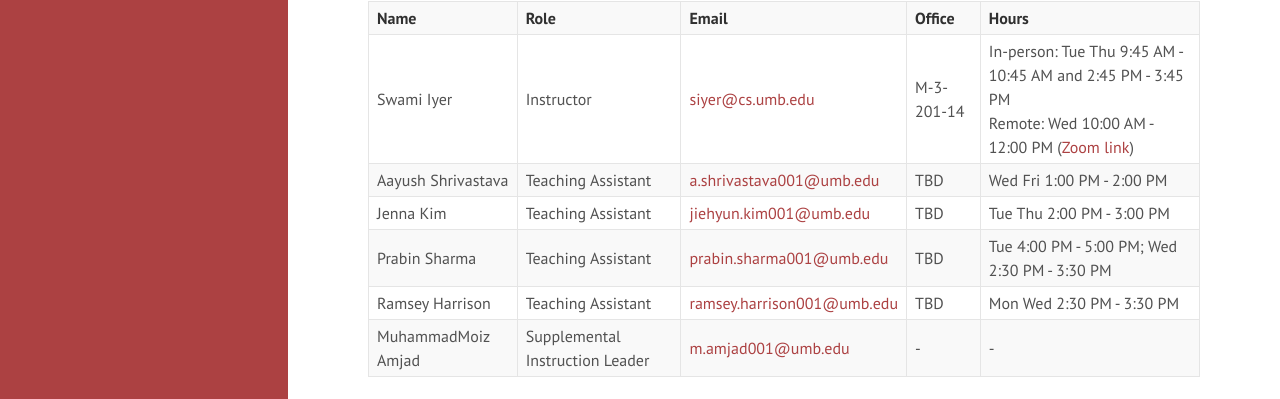
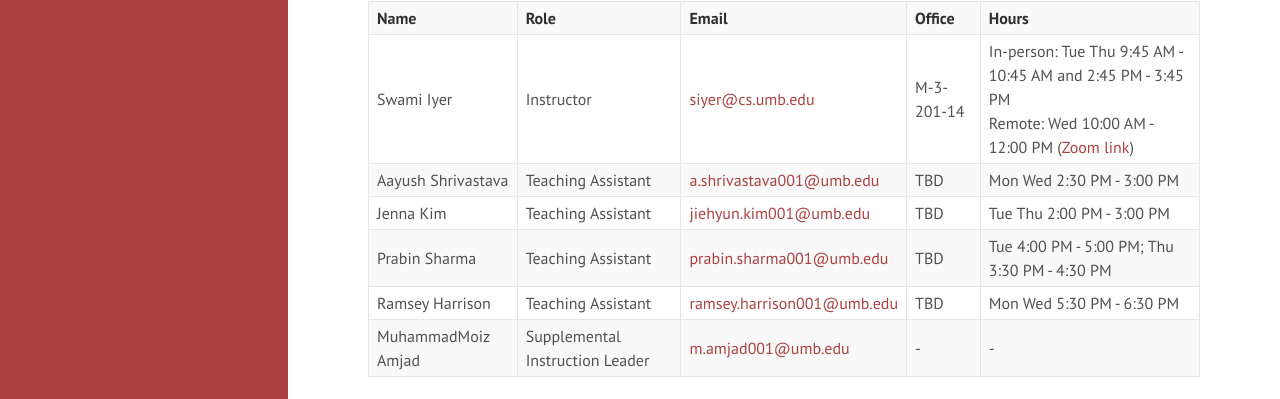
Before and after one commit to swamiiyer/swamiiyer.github.io, a Jekyll site: the page built from _pages/cs110/course_info.md, in a window 1280 px wide and 900 px high, scrolled down 415 px. Shown: the part 90-489 px from the top of the window. Built offline with Jekyll 4.4.1, drawn with Linux system fonts in a browser that asks for light colours.

Commit message:
minor changes

```diff
--- a/_pages/cs110/course_info.md
+++ b/_pages/cs110/course_info.md
@@ -17,10 +17,10 @@ This course meets [program outcome](https://www.cs.umb.edu/cs_bs) 1d (be profici
 
 | **Name** | **Role** | **Email** | **Office** | **Hours** |
 Swami Iyer | Instructor | [siyer@cs.umb.edu](siyer@cs.umb.edu) | M-3-201-14 | In-person: Tue Thu 9:45 AM - 10:45 AM and 2:45 PM - 3:45 PM <br/> Remote: Wed 10:00 AM - 12:00 PM ([Zoom link](https://umassboston.zoom.us/j/8790346943?pwd=N1VCR0RnbnJhNVpBZEprbmdFcVF0Zz09)) |
-Aayush Shrivastava | Teaching Assistant | [a.shrivastava001@umb.edu](a.shrivastava001@umb.edu) | TBD | Wed Fri 1:00 PM - 2:00 PM |
+Aayush Shrivastava | Teaching Assistant | [a.shrivastava001@umb.edu](a.shrivastava001@umb.edu) | TBD | Mon Wed 2:30 PM - 3:00 PM |
 Jenna Kim | Teaching Assistant | [jiehyun.kim001@umb.edu](jiehyun.kim001@umb.edu) | TBD | Tue Thu 2:00 PM - 3:00 PM |
-Prabin Sharma | Teaching Assistant | [prabin.sharma001@umb.edu](prabin.sharma001@umb.edu) | TBD | Tue 4:00 PM - 5:00 PM; Wed 2:30 PM - 3:30 PM |
-Ramsey Harrison | Teaching Assistant | [ramsey.harrison001@umb.edu](ramsey.harrison001@umb.edu) | TBD | Mon Wed 2:30 PM - 3:30 PM |
+Prabin Sharma | Teaching Assistant | [prabin.sharma001@umb.edu](prabin.sharma001@umb.edu) | TBD | Tue 4:00 PM - 5:00 PM; Thu 3:30 PM - 4:30 PM |
+Ramsey Harrison | Teaching Assistant | [ramsey.harrison001@umb.edu](ramsey.harrison001@umb.edu) | TBD | Mon Wed 5:30 PM - 6:30 PM |
 MuhammadMoiz Amjad | Supplemental Instruction Leader | [m.amjad001@umb.edu](m.amjad001@umb.edu) | - | - |
 
 ### Sessions
```
Also changed, not shown: _pages/cs210/course_info.md (+1 -1 lines), _pages/cs451/course_info.md (+1 -1 lines).
